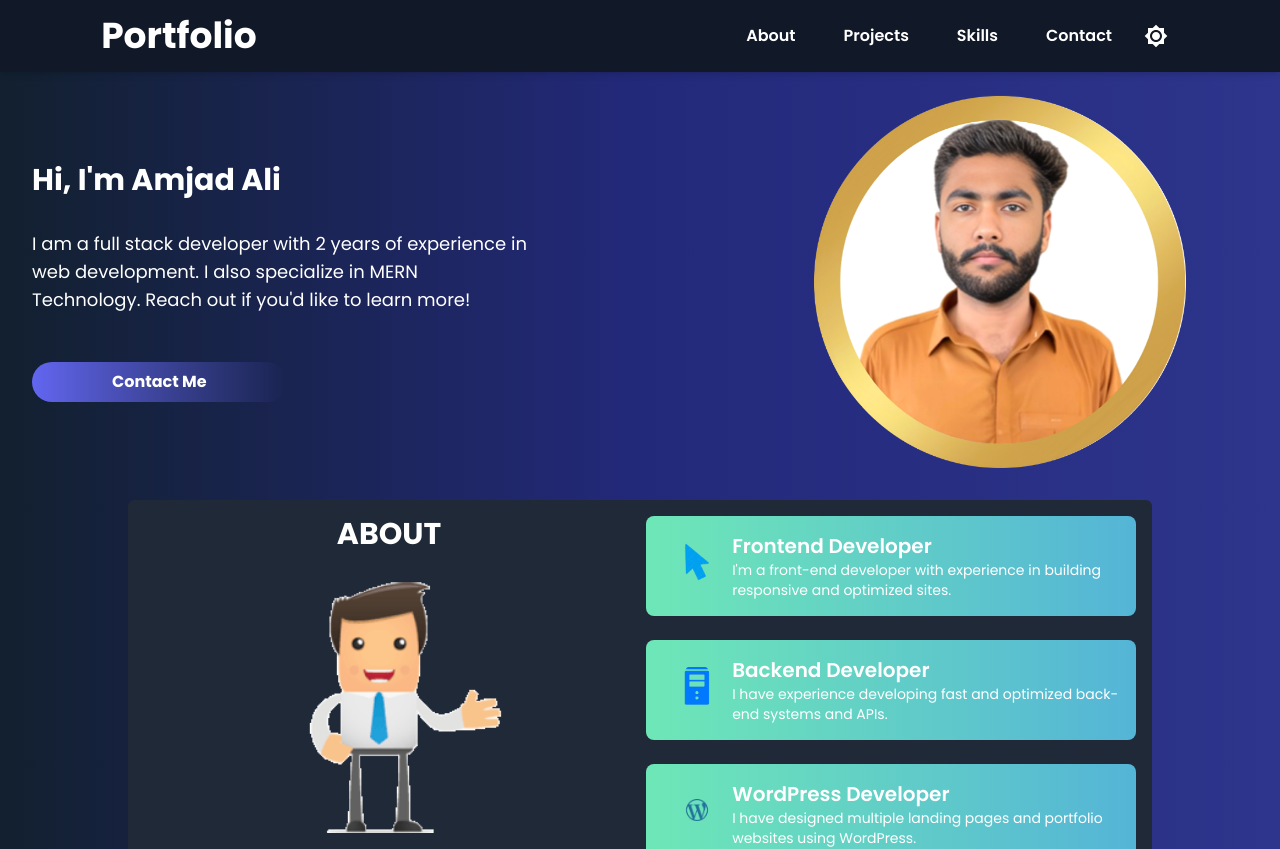
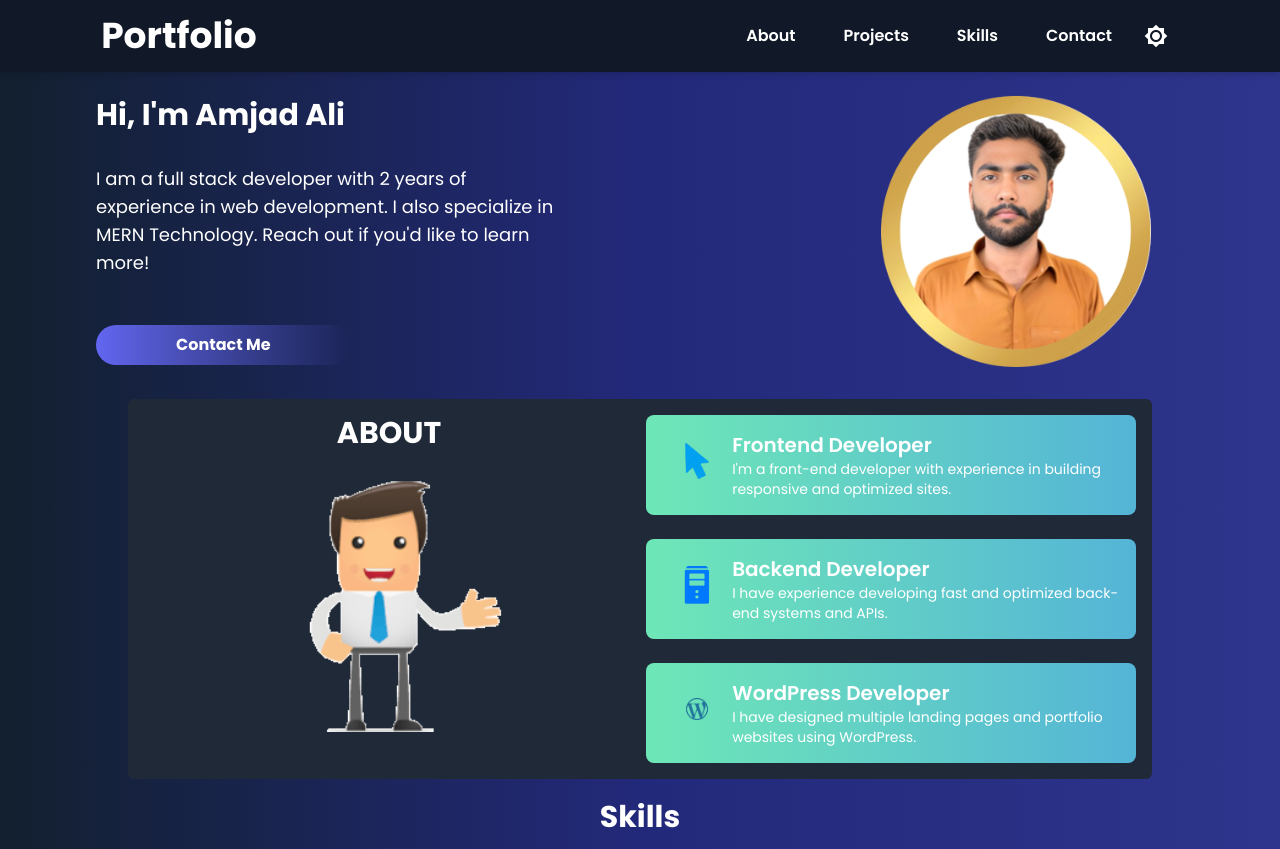
Before and after one commit to Amjadjamali32/MyPortfolio, a React (Vite) app: page / in a window 1280 px wide. Shown: the top 849 px of the page. Built offline with nearby package versions, Linux system fonts and the light colour scheme.

Commit message:
Added margin

```diff
--- a/src/components/Hero.jsx
+++ b/src/components/Hero.jsx
@@ -1,4 +1,3 @@
-import React from 'react';
 import picture from "../assets/picture.png";
 import { useSelector } from 'react-redux';
 
@@ -6,12 +5,12 @@ const Hero = () => {
     const darkMode = useSelector((state) => state.theme.darkMode);
 
     return (
-        <section className={`md:ms-20 lg:ms-20 flex flex-col sm:flex-row items-center justify-between max-w-screen-xl mx-auto p-2 md:p-4 xl:mx-auto`}>
+        <section className={`md:ms-20 lg:ms-20 flex flex-col sm:flex-row items-center justify-between max-w-screen-xl mx-auto p-2 md:p-4 xl:ms-16`}>
             <div className="lg:ms-48 flex-1 order-1 sm:order-2 md:order-2 p-4 md:mx-auto">
                 <img
                     src={picture}
                     alt="Amjad Ali"
-                    className="w-full h-auto mx-auto rounded-lg object-cover sm:w-8/12 md:w-9/12 image-move"
+                    className="w-full h-auto mx-auto rounded-lg object-cover sm:w-6/12 md:w-7/12 lg:w-7/12 image-move"
                 />
             </div>
             <div className={`flex-1 order-2 md:order-1 sm:order-1 p-4 md:justify-center ${darkMode ? 'text-white' : 'text-black'}`}>
```
